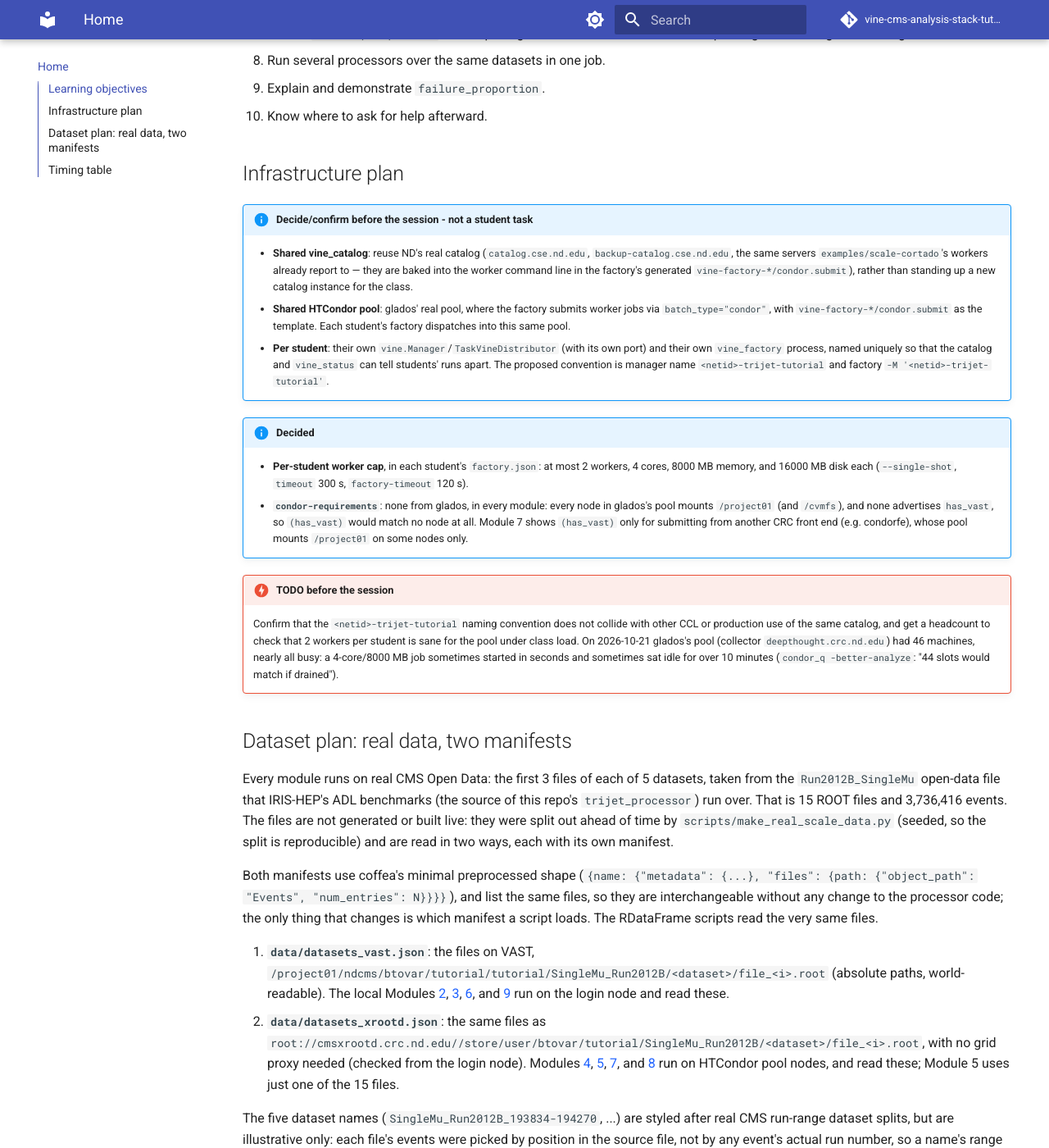
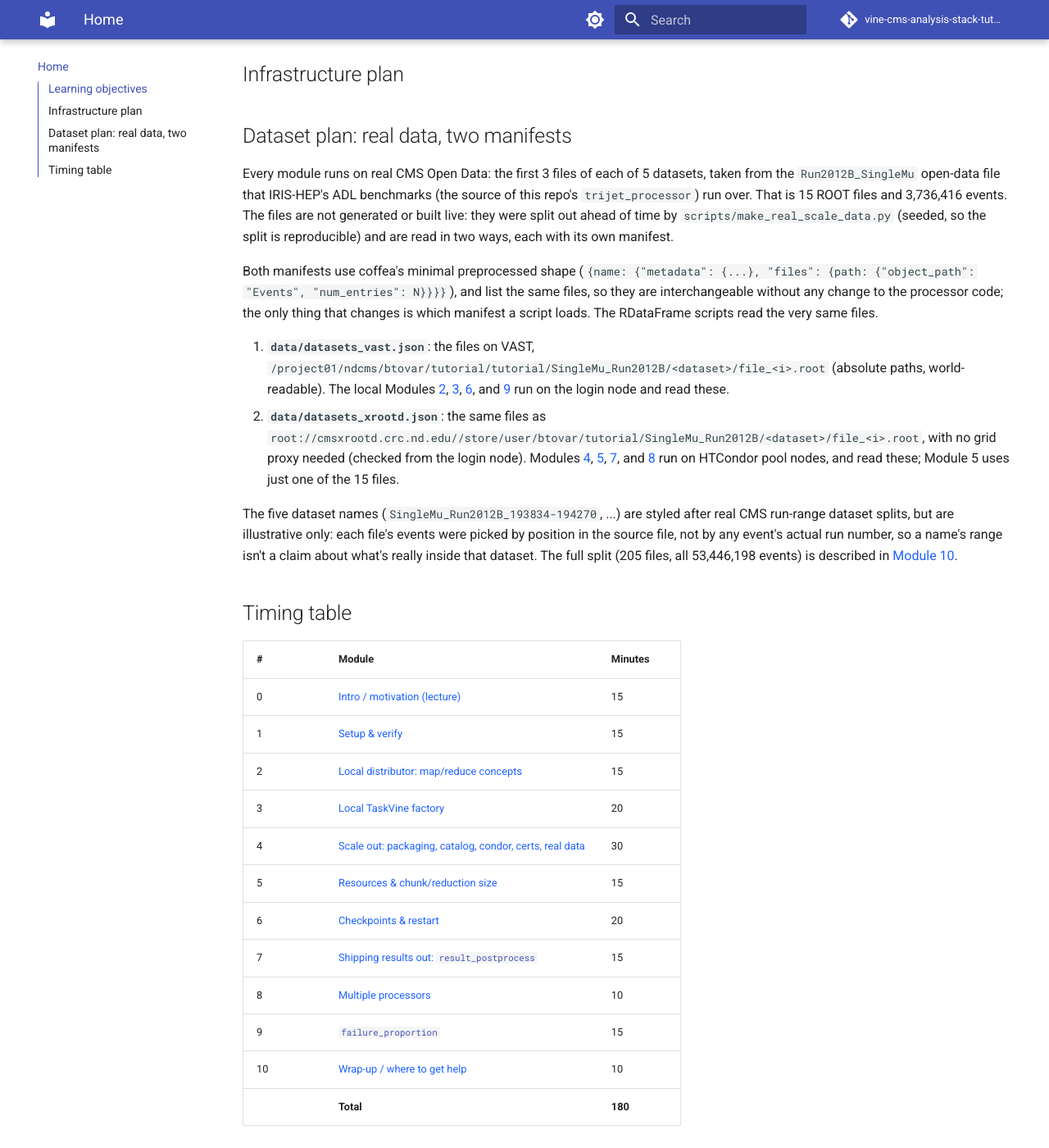
Before and after one commit to cooperative-computing-lab/vine-cms-analysis-stack-tutorials, an MkDocs documentation site: the page built from docs/index.md, in a window 1280 px wide and 1400 px high, scrolled down 1076 px. Shown: the whole window at 82% size. Built offline with MkDocs 1.6.1 and Material for MkDocs 9.7.7, drawn with Linux system fonts in a browser that asks for light colours; comment, search, counter and statistics services are not loaded; some of the changed text lies outside the part shown.

Commit message:
remove infos

```diff
--- a/docs/index.md
+++ b/docs/index.md
@@ -12,11 +12,6 @@ other such tab on the site. Everything else, namely VineReduce, TaskVine,
 the factory, and the pool, is shared between them. [Module
 1](module-01-setup.md#pick-your-analysis-implementation) says more.
 
-**Format:** Software-Carpentries style, that is, a short framing followed
-by live-coding along, in short build-run-break-fix cycles. This comes to
-~15 min of lecture and ~165 min hands-on (see the
-[timing table](#timing-table)).
-
 !!! warning "Prerequisite check (send before the session, not done live)"
     - A glados account
     - conda (or pixi) working
@@ -24,11 +19,6 @@ by live-coding along, in short build-run-break-fix cycles. This comes to
       environment created ([Module 1](module-01-setup.md))
     - A choice of analysis flavor, coffea or RDataFrame (both are in the
       environment; see below)
-
-    Given that you are reading this tutorial from the web, there is nothing
-    else to clone. Every module's script and the dataset manifests are
-    already in your `vine-cms-analysis-stack` clone, under
-    `examples/tutorial_nd/`.
 
 ## Learning objectives
 
@@ -52,43 +42,6 @@ By the end, a student can:
 10. Know where to ask for help afterward.
 
 ## Infrastructure plan
-
-!!! info "Decide/confirm before the session - not a student task"
-    - **Shared vine_catalog**: reuse ND's real catalog
-      (`catalog.cse.nd.edu`, `backup-catalog.cse.nd.edu`, the same servers
-      `examples/scale-cortado`'s workers already report to — they are baked
-      into the worker command line in the factory's generated
-      `vine-factory-*/condor.submit`), rather than standing up a new
-      catalog instance for the class.
-    - **Shared HTCondor pool**: glados' real pool, where the factory submits
-      worker jobs via `batch_type="condor"`, with
-      `vine-factory-*/condor.submit` as the template. Each student's factory
-      dispatches into this same pool.
-    - **Per student**: their own `vine.Manager`/`TaskVineDistributor` (with
-      its own port) and their own `vine_factory` process, named uniquely so
-      that the catalog and `vine_status` can tell students' runs apart. The
-      proposed convention is manager name `<netid>-trijet-tutorial` and
-      factory `-M '<netid>-trijet-tutorial'`.
-
-!!! info "Decided"
-    - **Per-student worker cap**, in each student's `factory.json`: at most
-      2 workers, 4 cores, 8000 MB memory, and 16000 MB disk each
-      (`--single-shot`, `timeout` 300 s, `factory-timeout` 120 s).
-    - **`condor-requirements`**: none from glados, in every module: every
-      node in glados's pool mounts `/project01` (and `/cvmfs`), and none
-      advertises `has_vast`, so `(has_vast)` would match no node at all.
-      Module 7 shows `(has_vast)` only for submitting from another CRC front
-      end (e.g. condorfe), whose pool mounts `/project01` on some nodes only.
-
-!!! danger "TODO before the session"
-    Confirm that the `<netid>-trijet-tutorial` naming convention does not
-    collide with other CCL or production use of the same catalog, and get a
-    headcount to check that 2 workers per student is sane for the pool
-    under class load. On 2026-10-21 glados's pool (collector
-    `deepthought.crc.nd.edu`) had 46 machines, nearly all busy: a
-    4-core/8000 MB job sometimes started in seconds and sometimes sat idle
-    for over 10 minutes (`condor_q -better-analyze`: "44 slots would match
-    if drained").
 
 ## Dataset plan: real data, two manifests
 
```
